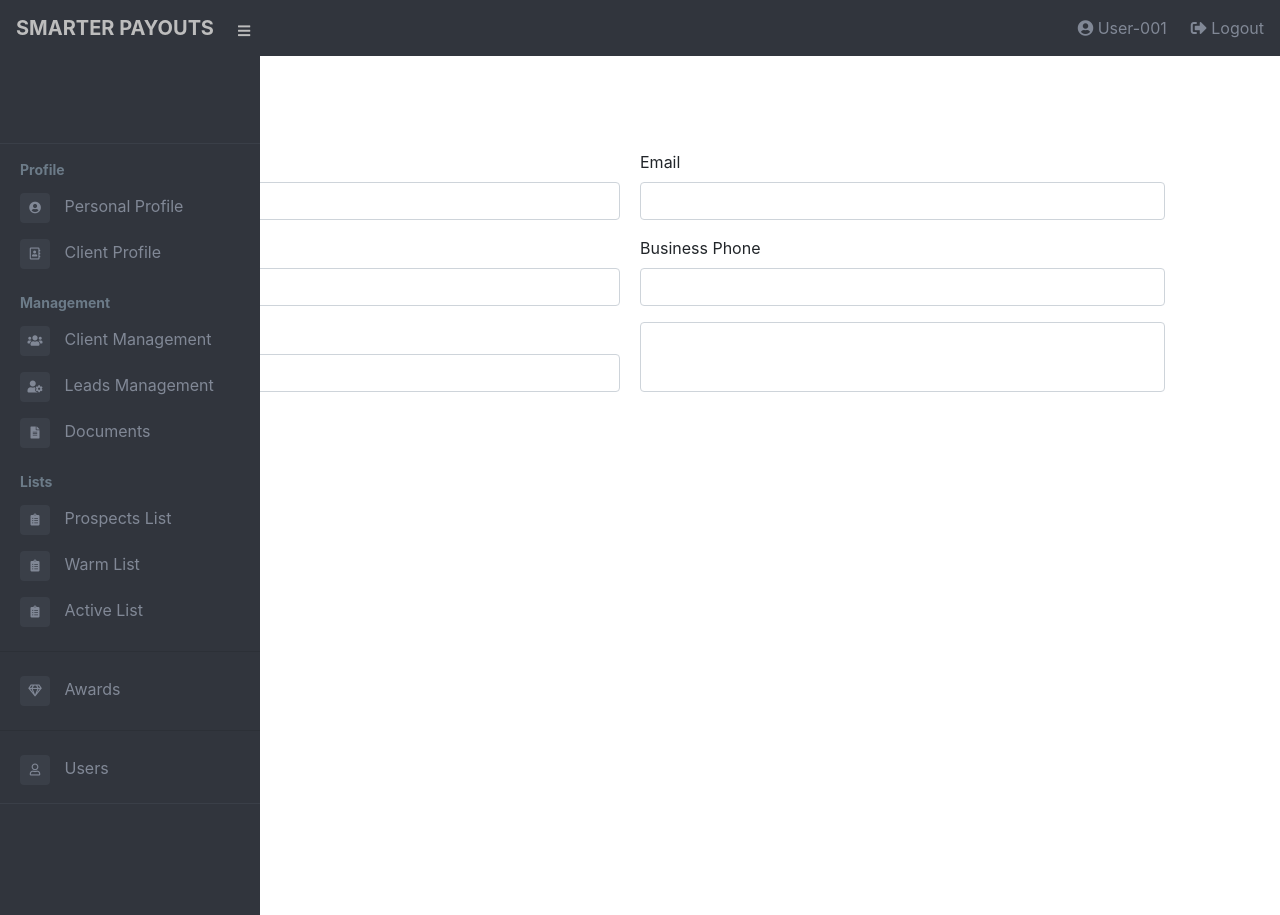
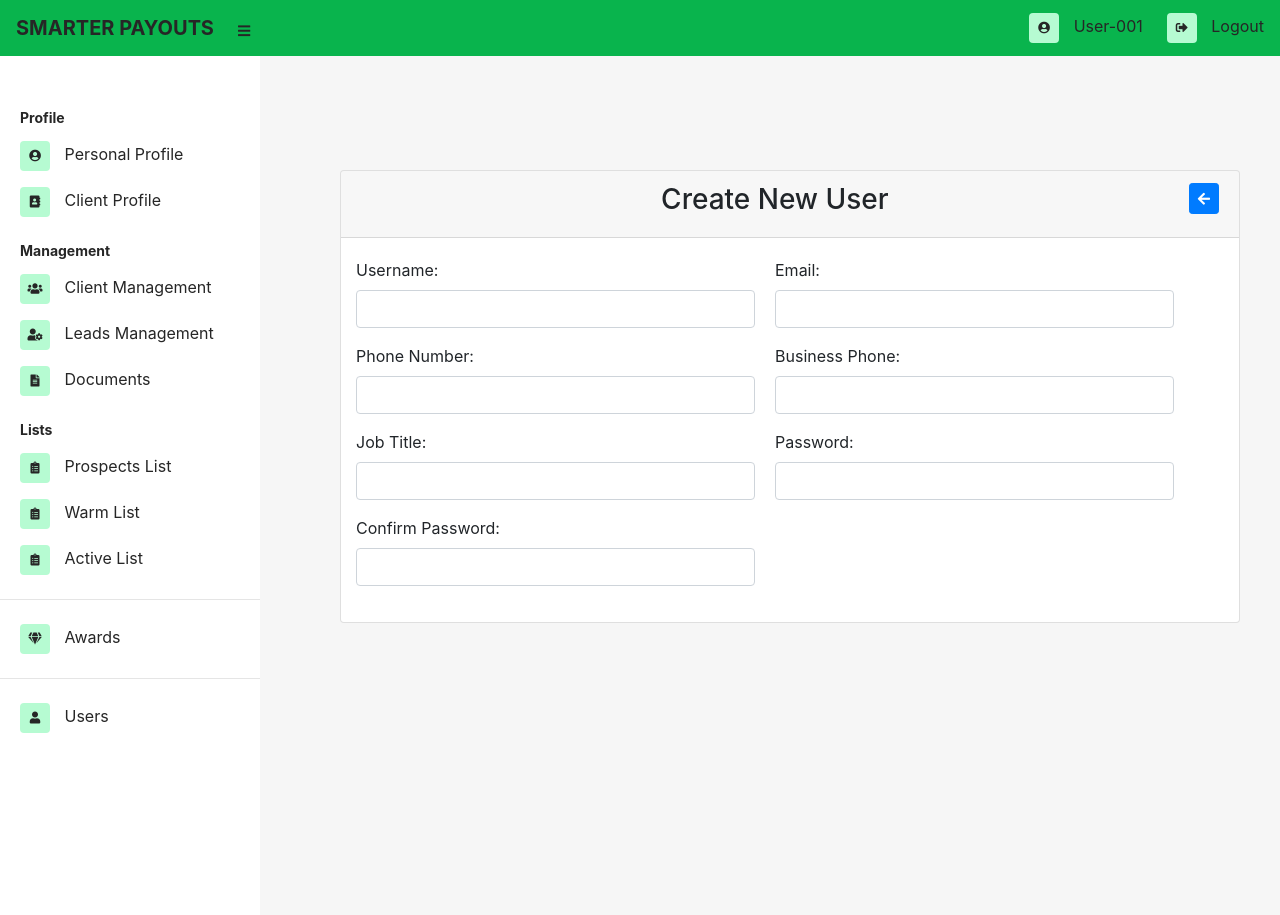
Before and after one commit to DawoodNaveed/smarterPayout, a Symfony app: template templates/user/createOrUpdateUser.twig in a window 1280 px wide. Run offline with Twig, Linux system fonts and the light colour scheme; the template is opened without the code that fills it, so the values that code supplies are empty; form fields are guessed from the names that the template uses; some libraries are stand-ins or nearby versions.

Commit message:
dashboard and user forms

```diff
--- a/public/resources/css/custom-admin.css
+++ b/public/resources/css/custom-admin.css
@@ -1,14 +1,39 @@
+body{
+    background: #F6F6F6;
+}
+.navbar-brand {
+    display: flex;
+    align-items: center;
+}
+
+.navbar .nav-item a, .navbar-brand > a {
+    text-decoration: none;
+    color: #262626;
+}
+
+.navbar-brand > a {
+    color: #262626;
+    text-transform: uppercase;
+    font-weight: bold;
+    flex-grow: 1;
+}
+
+.navbar {
+    background: #09B44D;
+}
+
+.login {
+    height: 795px;
+    background: #f0f0f0;
+    color: #262626;
+}
+
+.login-form {
+    margin-top: 25%;
+}
 
 .page-wrapper .sidebar-wrapper,
-.sidebar-wrapper .sidebar-brand > a,
-.sidebar-wrapper .sidebar-dropdown > a:after,
-.sidebar-wrapper .sidebar-menu .sidebar-dropdown .sidebar-submenu li a:before,
-.sidebar-wrapper ul li a i,
 .page-wrapper .page-content,
-.sidebar-wrapper .sidebar-search input.search-menu,
-.sidebar-wrapper .sidebar-search .input-group-text,
-.sidebar-wrapper .sidebar-menu ul li a,
-#show-sidebar,
 #close-sidebar {
     -webkit-transition: all 0.3s ease;
     -moz-transition: all 0.3s ease;
@@ -17,7 +42,9 @@
     transition: all 0.3s ease;
 }
 
-/*----------------page-wrapper----------------*/
+.page-wrapper {
+    height: 100vh;
+}
 
 .page-wrapper .theme {
     width: 40px;
@@ -25,10 +52,6 @@
     display: inline-block;
     border-radius: 4px;
     margin: 2px;
-}
-
-.page-wrapper .theme.chiller-theme {
-    background: #1e2229;
 }
 
 .page-wrapper.toggled .sidebar-wrapper {
@@ -40,6 +63,7 @@
         padding-left: 300px;
     }
 }
+
 /*----------------sidebar-wrapper----------------*/
 
 .sidebar-wrapper {
@@ -48,7 +72,6 @@
     max-height: 100%;
     position: fixed;
     top: 0;
-    margin-top: 55px;
     left: -300px;
     z-index: 999;
 }
@@ -63,10 +86,28 @@
     text-decoration: none;
 }
 
+/*----------------sidebar-content----------------*/
+
+.sidebar-content {
+    max-height: calc(100% - 30px);
+    height: calc(100% - 30px);
+    overflow-y: auto;
+    position: relative;
+}
+
 /*--------------------sidebar-header----------------------*/
 
 .sidebar-wrapper .sidebar-header {
     padding: 20px;
+    overflow: hidden;
+}
+
+.sidebar-wrapper .sidebar-header .user-pic {
+    float: left;
+    width: 60px;
+    padding: 2px;
+    border-radius: 12px;
+    margin-right: 15px;
     overflow: hidden;
 }
 
@@ -91,7 +132,8 @@
     padding: 8px 30px 8px 20px;
 }
 
-.sidebar-wrapper .sidebar-menu ul li a i {
+.sidebar-wrapper .sidebar-menu ul li a i,
+.navbar .nav-item a i{
     margin-right: 10px;
     font-size: 12px;
     width: 30px;
@@ -101,160 +143,60 @@
     border-radius: 4px;
 }
 
-/*------scroll bar---------------------*/
-
-::-webkit-scrollbar {
-    width: 5px;
-    height: 7px;
+.page-wrapper .page-content {
+    display: inline-block;
+    width: 100%;
+    padding-left: 0px;
+    padding-top: 150px;
 }
 
-::-webkit-scrollbar-button {
-    width: 0px;
-    height: 0px;
+.page-wrapper .page-content > div {
+    padding: 20px 40px;
 }
 
-::-webkit-scrollbar-thumb {
-    background: #525965;
-    border: 0px none #ffffff;
-    border-radius: 0px;
+.page-wrapper .page-content {
+    overflow-x: hidden;
 }
-
-::-webkit-scrollbar-thumb:hover {
-    background: #525965;
-}
-
-::-webkit-scrollbar-thumb:active {
-    background: #525965;
-}
-
-::-webkit-scrollbar-track {
-    background: transparent;
-    border: 0px none #ffffff;
-    border-radius: 50px;
-}
-
-::-webkit-scrollbar-track:hover {
-    background: transparent;
-}
-
-::-webkit-scrollbar-track:active {
-    background: transparent;
-}
-
-::-webkit-scrollbar-corner {
-    background: transparent;
-}
-
 
 /*-----------------------------chiller-theme-------------------------------------------------*/
 
 .chiller-theme .sidebar-wrapper {
-    background: #31353D;
+    background: #FFFFFF;
 }
 
-.chiller-theme .sidebar-wrapper .sidebar-header,
-.chiller-theme .sidebar-wrapper .sidebar-search,
-.chiller-theme .sidebar-wrapper .sidebar-menu {
-    border-bottom: 1px solid #3a3f48;
+.chiller-theme .sidebar-wrapper .sidebar-menu ul li a,
+.navbar .nav-item a{
+    color: #262626;
 }
 
-.chiller-theme .sidebar-wrapper .sidebar-search input.search-menu,
-.chiller-theme .sidebar-wrapper .sidebar-search .input-group-text {
-    border-color: transparent;
-    box-shadow: none;
+.chiller-theme .sidebar-wrapper .sidebar-menu ul li:hover > a i,
+.navbar .nav-item:hover >a i{
+    transition: background-color 1s, font-size 1s;
+    background: #09B44D;
+    font-size: 16px;
 }
 
-.chiller-theme .sidebar-wrapper .sidebar-header .user-info .user-role,
-.chiller-theme .sidebar-wrapper .sidebar-header .user-info .user-status,
-.chiller-theme .sidebar-wrapper .sidebar-search input.search-menu,
-.chiller-theme .sidebar-wrapper .sidebar-search .input-group-text,
-.chiller-theme .sidebar-wrapper .sidebar-brand > a,
-.chiller-theme .sidebar-wrapper .sidebar-menu ul li a,
-.chiller-theme .sidebar-footer > a,
-.navbar .nav-item a{
-    color: #818896;
-}
-
-.chiller-theme .sidebar-wrapper .sidebar-menu ul li:hover > a,
-.chiller-theme .sidebar-wrapper .sidebar-menu .sidebar-dropdown.active > a,
-.chiller-theme .sidebar-wrapper .sidebar-header .user-info,
-.chiller-theme .sidebar-wrapper .sidebar-brand > a:hover,
-.chiller-theme .sidebar-footer > a:hover i
-.navbar .nav-item:hover >a {
-    color: #b8bfce;
+.chiller-theme .sidebar-wrapper .sidebar-menu ul li:hover > a
+{
+    transition: color 0s, font-size 1s;
+    background-color: #F6F6F6;
+    font-weight: bold;
 }
 
 .page-wrapper.chiller-theme.toggled #close-sidebar {
-    color: #bdbdbd;
+    color: #262626;
 }
 
 .page-wrapper.chiller-theme.toggled #close-sidebar:hover {
-    color: #ffffff;
-}
-
-.chiller-theme .sidebar-wrapper ul li:hover a i,
-.chiller-theme .sidebar-wrapper .sidebar-dropdown .sidebar-submenu li a:hover:before,
-.chiller-theme .sidebar-wrapper .sidebar-search input.search-menu:focus + span,
-.chiller-theme .sidebar-wrapper .sidebar-menu .sidebar-dropdown.active a i,
-.navbar .nav-item:hover a i{
-    color: #16c7ff;
-    text-shadow: 0px 0px 10px rgba(22, 199, 255, 0.5);
-    font-size: 22px;
+    color: #FFFFFF;
 }
 
 .chiller-theme .sidebar-wrapper .sidebar-menu ul li a i,
 .chiller-theme .sidebar-wrapper .sidebar-menu .sidebar-dropdown div,
-.chiller-theme .sidebar-wrapper .sidebar-search input.search-menu,
-.chiller-theme .sidebar-wrapper .sidebar-search .input-group-text{
-    background: #3a3f48;
+.navbar .nav-item a i{
+    background: #b6fbd2;
 }
 
 .chiller-theme .sidebar-wrapper .sidebar-menu .header-menu span {
-    color: #6c7b88;
+    color: #262626;
 }
-
-.sidebar-content {
-    max-height: calc(100% - 30px);
-    height: calc(100% - 30px);
-    overflow-y: auto;
-    position: relative;
-}
-
-.sidebar-content.desktop {
-    overflow-y: hidden;
-}
-
-/*--------------------sidebar-brand----------------------*/
-
-.navbar-brand {
-    display: flex;
-    align-items: center;
-}
-
-.navbar .nav-item a, .navbar-brand > a{
-    text-decoration: none;
-}
-
-.navbar-brand > a{
-    color: #bdbdbd;
-    text-transform: uppercase;
-    font-weight: bold;
-    flex-grow: 1;
-}
-
-.navbar {
-    background: #31353D;
-}
-
-.login{
-    height: 795px;
-    background: #31353D;
-    color: #bdbdbd;
-}
-.login-form{
-margin-top: 25%;
-}
-
-.main-content{
-    margin-top: 150px;
-}
--- a/templates/dashboardMenu.html.twig
+++ b/templates/dashboardMenu.html.twig
@@ -4,10 +4,10 @@
 
 {% block body %}
 
-    <div class="page-wrapper chiller-theme toggled">
+    <div class="page-wrapper chiller-theme toggled ">
         <nav class="navbar navbar-expand-lg fixed-top navbar-light">
             <div class="navbar-brand">
-                <a href="#" class="text-center">Smarter Payouts</a>
+                <a href="{{ path('dashboard_menu') }}" class="text-center">Smarter Payouts</a>
                 <a id="close-sidebar" class="btn-sm pl-4 pb-0" href="#">
                     <i class="fas fa-bars"></i>
                 </a>
@@ -27,7 +27,7 @@
                 </li>
 
             </ul>
-         </nav>
+        </nav>
         <nav id="sidebar" class="sidebar-wrapper">
             <div class="sidebar-content">
                 <div class="sidebar-header">
@@ -48,7 +48,7 @@
                         </li>
                         <li>
                             <a href="#">
-                                <i class="far fa-address-book"></i>
+                                <i class="fas fa-address-book"></i>
                                 <span>Client Profile</span>
                             </a>
                         </li>
@@ -99,13 +99,13 @@
                         <li>
                             <hr>
                             <a href="#">
-                                <i class="far fa-gem"></i>
+                                <i class="fas fa-gem"></i>
                                 <span>Awards</span>
                             </a>
                         </li>
                         <li>
                             <hr>
-                            <a href="{{ path('listing_users') }}"> <i class="far fa-user"></i>
+                            <a href="{{ path('listing_users') }}"> <i class="fas fa-user"></i>
                                 <span>Users</span>
                             </a>
                         </li>
@@ -116,9 +116,11 @@
             <!-- sidebar-content  -->
         </nav>
         <!-- sidebar-wrapper  -->
-    </div>
 
-    <div class="container main-content">
-        {% block content %}{% endblock %}
+        <main class="page-content">
+            <div class="container-fluid">
+                {% block content %}{% endblock %}
+            </div>
+        </main>
     </div>
 {% endblock %}
--- a/templates/user/createOrUpdateUser.twig
+++ b/templates/user/createOrUpdateUser.twig
@@ -4,39 +4,53 @@
 
 {% block content %}
 
-    <div class="col-md-12 ">
+{#        {{ dump(path(app.request.attributes.get('_route')))}}#}
+        <div class="card">
+            <div class="card-header">
+                <a class="btn btn-sm btn-primary float-right" href="{{ path('listing_users') }}" title="Back to grid"> <i class="fas fa-arrow-left"></i></a>
+                <h3 class="text-center">Create New User</h3>
+            </div>
+            <div class="card-body">
                 {{ form_start(form) }}
-        <div class="row">
+                <div class="row col-md-12 p-0">
                     <div class="form-row col-md-6 mb-3">
-                <label for="username">Username</label>
+                        <label for="username">Username:</label>
                         {{ form_widget(form.username) }}{{ form_errors(form.username) }}
                     </div>
 
                     <div class="form-row col-md-6 mb-3">
-                <label for="username">Email</label>
+                        <label for="username">Email:</label>
                         {{ form_widget(form.email) }}{{ form_errors(form.email) }}
                     </div>
 
                     <div class="form-row col-md-6 mb-3">
-                <label for="username">Phone Number</label>
+                        <label for="username">Phone Number:</label>
                         {{ form_widget(form.phoneNumber) }}{{ form_errors(form.phoneNumber) }}
                     </div>
 
                     <div class="form-row col-md-6 mb-3">
-                <label for="username">Business Phone</label>
+                        <label for="username">Business Phone:</label>
                         {{ form_widget(form.businessPhone) }}{{ form_errors(form.businessPhone) }}
                     </div>
 
                     <div class="form-row col-md-6 mb-3">
-                <label for="username">Job Title</label>
+                        <label for="username">Job Title:</label>
                         {{ form_widget(form.jobTitle) }}{{ form_errors(form.jobTitle) }}
                     </div>
 
                     <div class="form-row col-md-6 mb-3">
-                {{ form_widget(form.password) }}{{ form_errors(form.password) }}
+                        <label for="password.first">Password:</label>
+                        {{ form_widget(form.password.first) }}{{ form_errors(form.password) }}
                     </div>
+
+                    <div class="form-row col-md-6 mb-3">
+                        <label for="password.second">Confirm Password:</label>
+                        {{ form_widget(form.password.second) }}{{ form_errors(form.password) }}
+                    </div>
+
                 </div>
                 {{ form_errors(form) }}
                 {{ form_end(form) }}
             </div>
+        </div>
 {% endblock content %}
```
Also changed, not shown: src/Form/userForm.php (+33 -7 lines), templates/User/display.html.twig (+7 -0 lines), templates/User/listingUser.html.twig (+15 -6 lines). Lines whose indentation alone changed are shown as unchanged.
